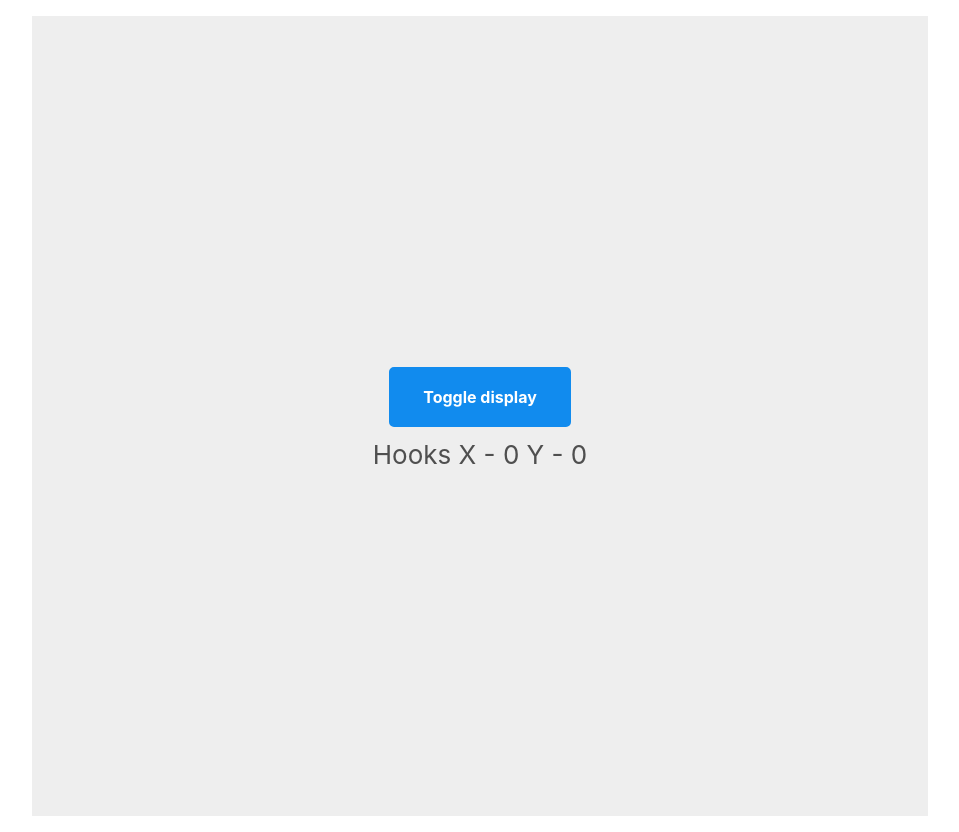
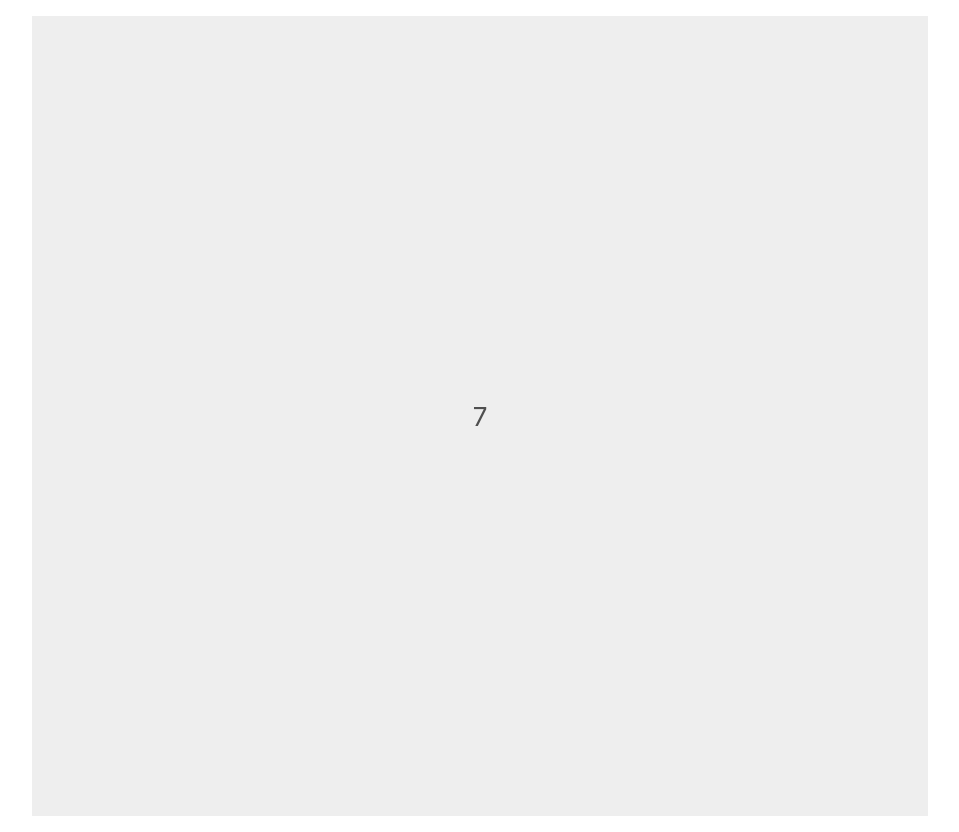
Before and after one commit to tutu-tonton/React-Hooks-tut_Codevolution, a React (Create React App) app: page / in a window 1280 px wide. Shown: the whole page, without its empty margins (160-1119 px from the left). Built offline with nearby package versions, Linux system fonts and the light colour scheme.

Commit message:
lesson11 useEffect with incorrect dependency

```diff
--- a/src/App.js
+++ b/src/App.js
@@ -9,12 +9,14 @@
 // import HookCounter from './components/HookCounter';
 // import HookCounterOne from './components/HookCounterOne';
 // import HookMouse from './components/HookMouse';
-import MouseContainer from './components/MouseContainer';
+// import MouseContainer from './components/MouseContainer';
+import IntervalHookCounter from './components/IntervalHookCounter';
 
 function App() {
 	return (
 		<div className="App">
-			<MouseContainer />
+			<IntervalHookCounter />
+			{/* <MouseContainer /> */}
 			{/* <HookMouse /> */}
 			{/* <HookCounterOne /> */}
 			{/* <HookCounter /> */}
--- /dev/null
+++ b/src/components/IntervalHookCounter.js
@@ -0,0 +1,20 @@
+import React, { useState, useEffect } from 'react';
+
+const IntervalHookCounter = () => {
+	const [count, setCount] = useState(0);
+
+	const tick = () => {
+		setCount((prevCount) => prevCount + 1);
+	};
+
+	useEffect(() => {
+		const interval = setInterval(tick, 1000);
+		return () => {
+			clearInterval(interval);
+		};
+	}, []);
+
+	return <div>{count}</div>;
+};
+
+export default IntervalHookCounter;
```
Also changed, not shown: 1 other file (tests, documents, lock files or other folders).
